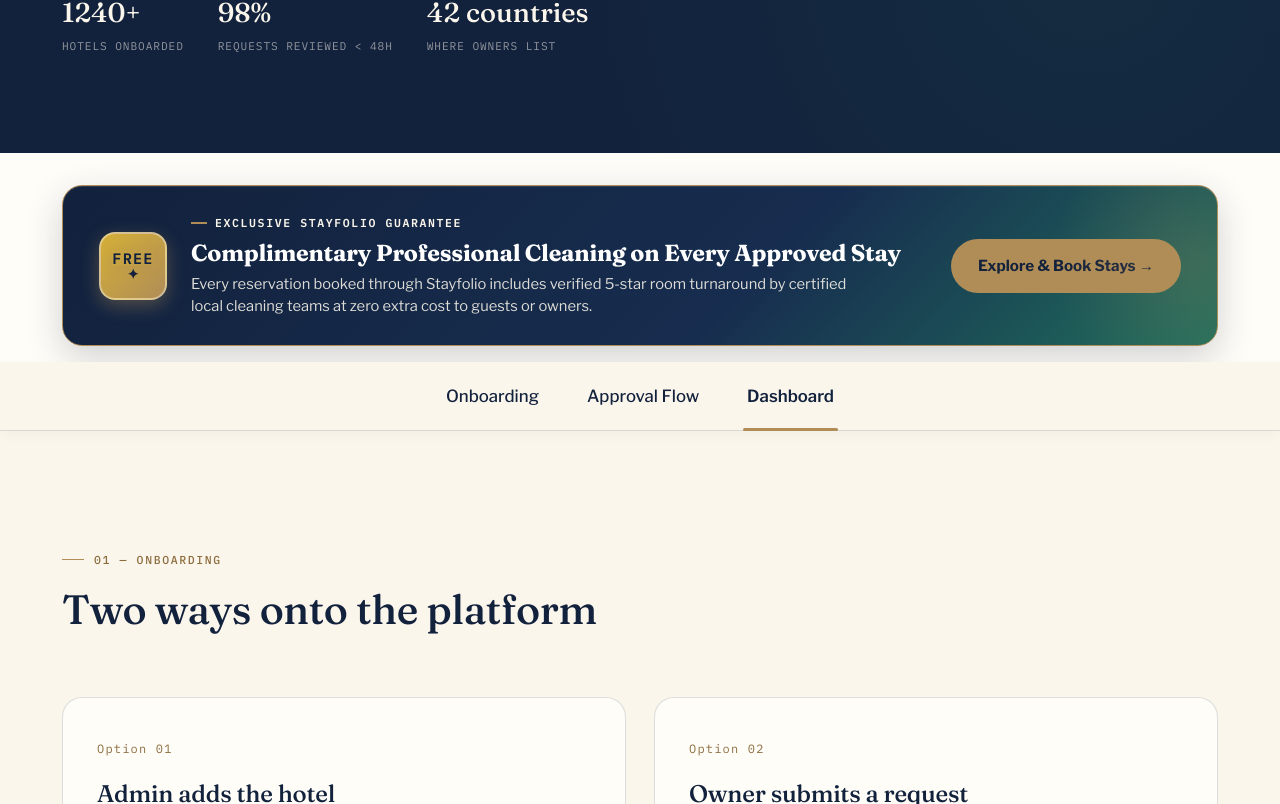
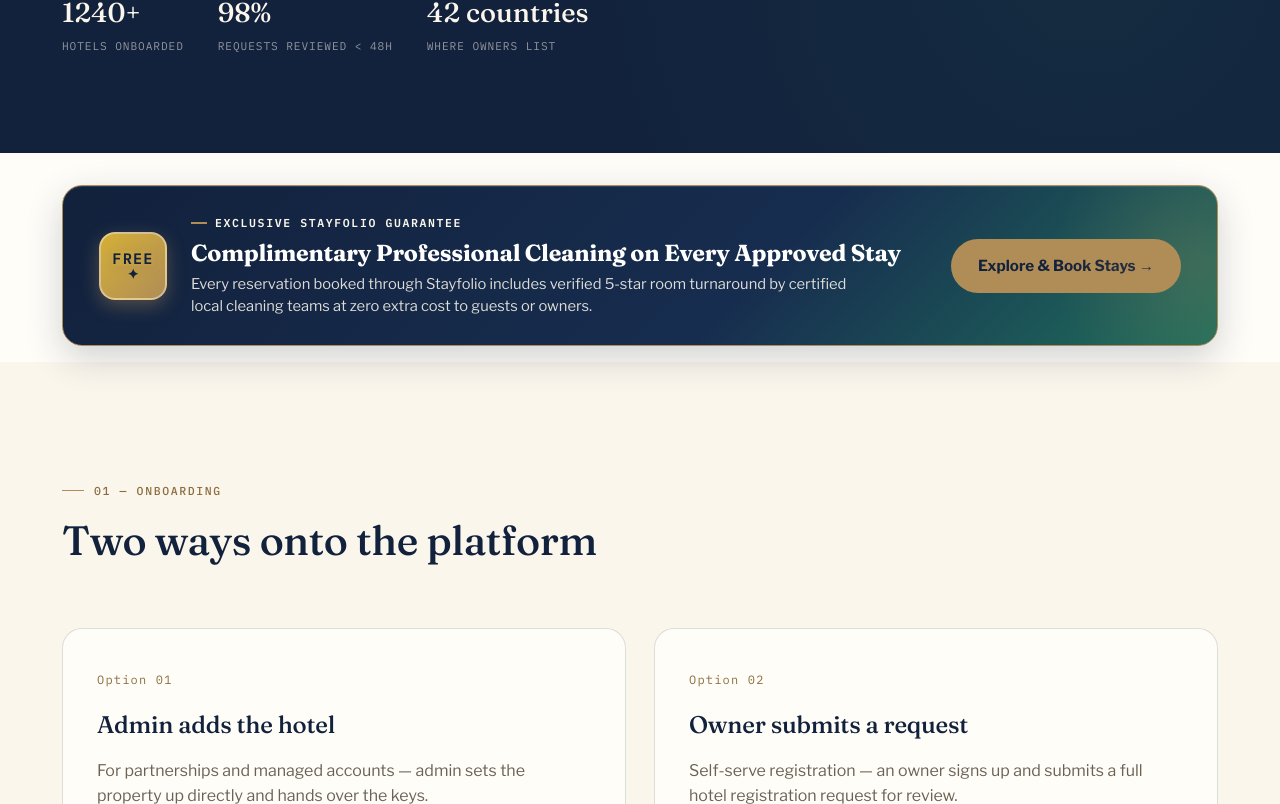
Before and after one commit to amnashakeel487/hoteLManagementSystem, a React (Vite) app: page / in a window 1280 px wide. Shown: the part 711-1515 px from the top of the page. Built offline with nearby package versions, Linux system fonts and the light colour scheme; no server answers.

Commit message:
fix: remove redundant Onboarding, Approval Flow, and Dashboard sub-navigation buttons from landing page

```diff
--- a/src/pages/Landing.jsx
+++ b/src/pages/Landing.jsx
@@ -1,4 +1,3 @@
-import { useState, useEffect } from 'react';
 import { Link } from 'react-router-dom';
 import Nav from '../components/Nav';
 import Footer from '../components/Footer';
@@ -6,36 +5,6 @@
 import Counter from '../components/Counter';
 
 export default function Landing() {
-  const [activeTab, setActiveTab] = useState('pathways');
-
-  useEffect(() => {
-    const handleScroll = () => {
-      const pathways = document.getElementById('pathways');
-      const workflow = document.getElementById('workflow');
-      const dashboard = document.getElementById('dashboard');
-      const scrollPos = window.scrollY + 280;
-
-      if (dashboard && scrollPos >= dashboard.offsetTop) {
-        setActiveTab('dashboard');
-      } else if (workflow && scrollPos >= workflow.offsetTop) {
-        setActiveTab('workflow');
-      } else if (pathways && scrollPos >= pathways.offsetTop) {
-        setActiveTab('pathways');
-      }
-    };
-
-    window.addEventListener('scroll', handleScroll);
-    return () => window.removeEventListener('scroll', handleScroll);
-  }, []);
-
-  const scrollToSection = (id) => {
-    setActiveTab(id);
-    const el = document.getElementById(id);
-    if (el) {
-      el.scrollIntoView({ behavior: 'smooth' });
-    }
-  };
-
   return (
     <>
       <Nav />
@@ -111,45 +80,6 @@
           </Reveal>
         </div>
       </section>
-
-      {/* Interactive Platform Navigation Bar */}
-      <div style={{
-        position: 'sticky',
-        top: 0,
-        zIndex: 90,
-        background: 'var(--parchment)',
-        borderBottom: '1px solid var(--hairline)',
-        padding: '16px 0',
-        boxShadow: '0 4px 12px rgba(0,0,0,0.03)'
-      }}>
-        <div className="container" style={{
-          display: 'flex',
-          justifyContent: 'center',
-          gap: '40px'
-        }}>
-          <button
-            type="button"
-            className={`landing-tab-btn ${activeTab === 'pathways' ? 'active' : ''}`}
-            onClick={() => scrollToSection('pathways')}
-          >
-            Onboarding
-          </button>
-          <button
-            type="button"
-            className={`landing-tab-btn ${activeTab === 'workflow' ? 'active' : ''}`}
-            onClick={() => scrollToSection('workflow')}
-          >
-            Approval Flow
-          </button>
-          <button
-            type="button"
-            className={`landing-tab-btn ${activeTab === 'dashboard' ? 'active' : ''}`}
-            onClick={() => scrollToSection('dashboard')}
-          >
-            Dashboard
-          </button>
-        </div>
-      </div>
 
       <section id="pathways">
         <div className="container">
```
